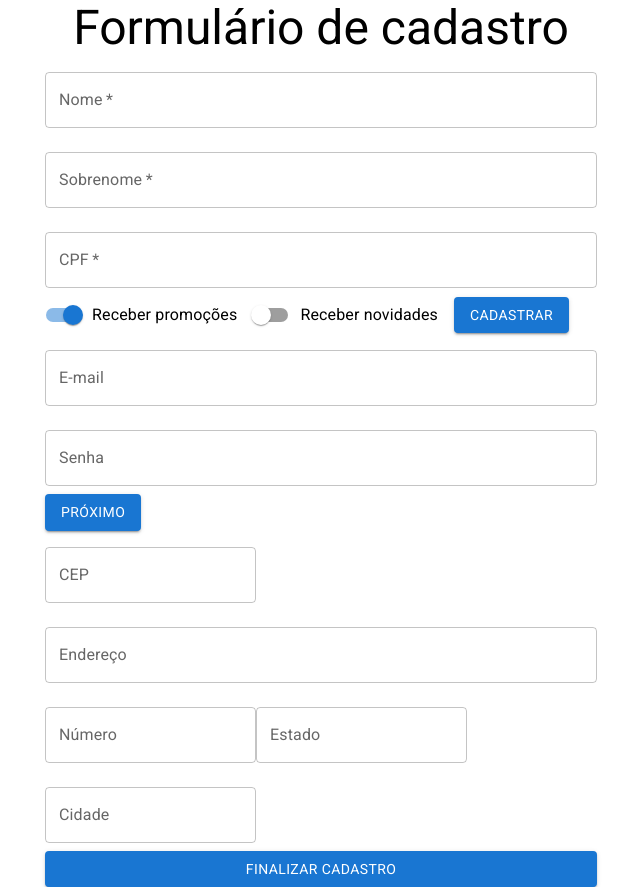
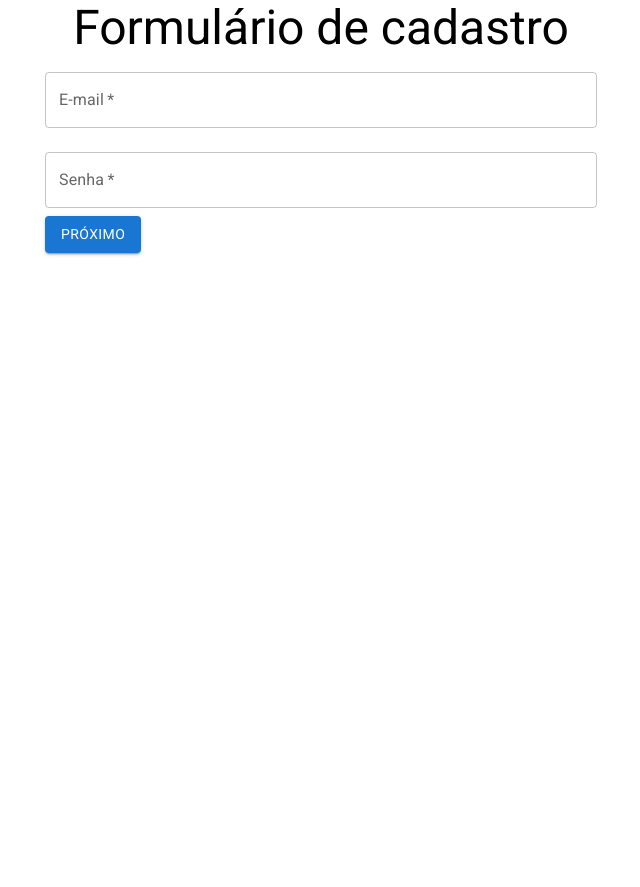
Before and after one commit to MarcusUrani/React-signInPage, a React (Create React App) app: page / in a window 1280 px wide. Shown: the whole page, without its empty margins (319-959 px from the left). After the commit the page ends 800 px from the top, so only its background shows below. Built offline with nearby package versions, Linux system fonts and the light colour scheme.

Commit message:
Incluindo a funcionalidade de passar para o próximo formulário

```diff
--- a/src/components/FormularioCadastro/DadosPessoais.jsx
+++ b/src/components/FormularioCadastro/DadosPessoais.jsx
@@ -86,7 +86,7 @@ function DadosPessoais({ aoEnviar, validarCpf }) {
       />
 
       <Button variant="contained" type="submit" color="primary">
-        Cadastrar
+        Próximo
       </Button>
     </form>
   );
--- a/src/components/FormularioCadastro/DadosUsuario.jsx
+++ b/src/components/FormularioCadastro/DadosUsuario.jsx
@@ -1,9 +1,14 @@
 import { Button, TextField } from "@material-ui/core";
 import React from "react";
 
-function DadosUsuario() {
+function DadosUsuario({ aoEnviar }) {
   return (
-    <form>
+    <form
+      onSubmit={(event) => {
+        event.preventDefault();
+        aoEnviar();
+      }}
+    >
       <TextField
         id="email"
         label="E-mail"
@@ -11,6 +16,7 @@ function DadosUsuario() {
         variant="outlined"
         margin="normal"
         fullWidth
+        required
       />
       <TextField
         id="senha"
@@ -19,6 +25,7 @@ function DadosUsuario() {
         variant="outlined"
         margin="normal"
         fullWidth
+        required
       />
       <Button type="submit" variant="contained" color="primary">
         Próximo
--- a/src/components/FormularioCadastro/FormularioCadastro.jsx
+++ b/src/components/FormularioCadastro/FormularioCadastro.jsx
@@ -1,16 +1,20 @@
 import React, { Fragment, useState } from "react";
 import DadosEntrega from "./DadosEntrega";
 import DadosPessoais from "./DadosPessoais";
-import DadosUsuario from "./DadosUsuario"
+import DadosUsuario from "./DadosUsuario";
 
 function FormularioCadastro({ aoEnviar, validarCpf }) {
-  return (
-    <Fragment>
-      <DadosPessoais aoEnviar = {aoEnviar} validarCpf = {validarCpf}/>
-      <DadosUsuario />
-      <DadosEntrega/>
-    </Fragment>
-  );
+  const [etapaAtual, setEtapaAtual] = useState(0);
+  const formularios = [
+    <DadosUsuario aoEnviar={proximaEtapa} />,
+    <DadosPessoais aoEnviar={proximaEtapa} validarCpf={validarCpf} />,
+    <DadosEntrega aoEnviar={aoEnviar} />,
+  ];
+
+  function proximaEtapa() {
+    setEtapaAtual(etapaAtual + 1);
+  }
+  return <Fragment>{formularios[etapaAtual]}</Fragment>;
 }
 
 export default FormularioCadastro;
```
